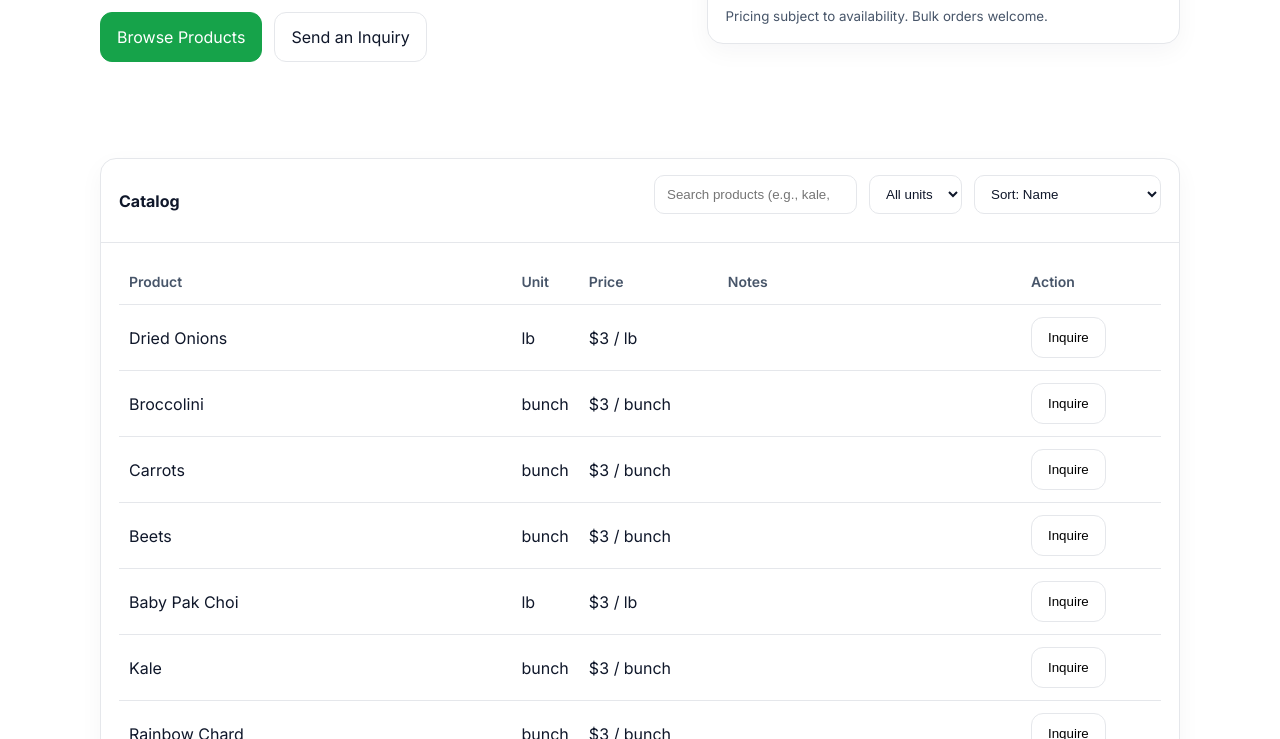
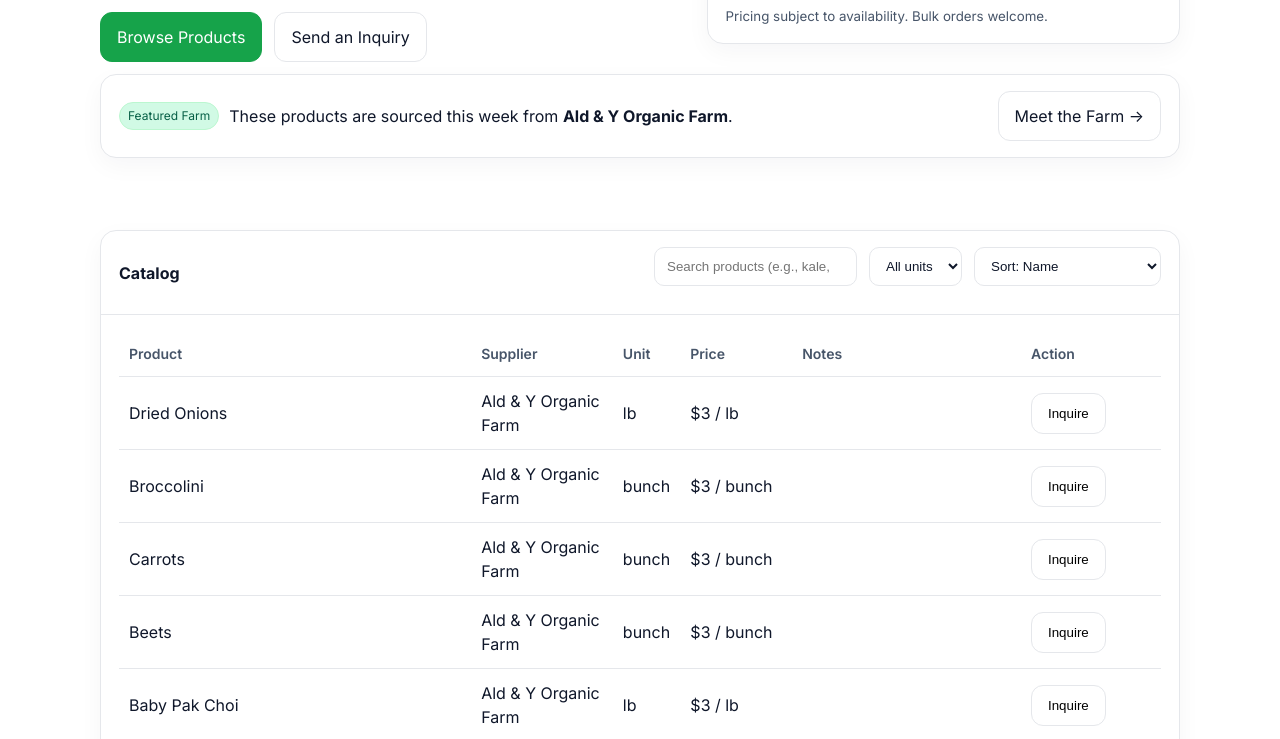
Before and after one commit to shukamarketplace-lgtm/shuka, a plain HTML site: page index.html in a window 1280 px wide. Shown: the part 317-1056 px from the top of the page. Drawn offline with Linux system fonts and the light colour scheme.

Commit message:
Update index.html

```diff
--- a/index.html
+++ b/index.html
@@ -5,29 +5,15 @@
   <meta name="viewport" content="width=device-width, initial-scale=1.0" />
   <title>Shuka — Modern Local Food Marketplace</title>
   <meta name="description" content="Shuka — a modern marketplace connecting local farms to kitchens and small businesses." />
-  <!-- Fonts: Inter for UI, DM Serif Display for wordmark -->
   <link href="https://fonts.googleapis.com/css2?family=DM+Serif+Display:ital@0;1&family=Inter:wght@400;600;700&display=swap" rel="stylesheet" />
   <style>
     :root{
-      /* Light, FAIRE-like theme with green accent */
-      --bg:#ffffff;
-      --surface:#ffffff;
-      --card:#ffffff;
-      --border:#e5e7eb; /* slate-200 */
-      --muted:#64748b;  /* slate-500 */
-      --text:#0f172a;   /* slate-900 */
-      --accent:#16a34a; /* green-600 */
-      --accent-weak:#d1fae5; /* green-50 */
+      --bg:#ffffff; --surface:#ffffff; --card:#ffffff; --border:#e5e7eb;
+      --muted:#64748b; --text:#0f172a; --accent:#16a34a; --accent-weak:#d1fae5;
     }
     *{box-sizing:border-box}
     html,body{height:100%}
-    body{
-      margin:0;
-      font-family: Inter, ui-sans-serif, system-ui, -apple-system, Segoe UI, Roboto, Helvetica Neue, Arial;
-      color:var(--text);
-      background:var(--bg);
-      line-height:1.5;
-    }
+    body{margin:0;font-family:Inter,ui-sans-serif,system-ui,-apple-system,Segoe UI,Roboto,Helvetica Neue,Arial;color:var(--text);background:var(--bg);line-height:1.5}
     a{color:inherit;text-decoration:none}
     .container{max-width:1120px;margin:0 auto;padding:0 20px}
 
@@ -36,7 +22,7 @@
     .nav-inner{display:flex;align-items:center;justify-content:space-between;padding:14px 0}
     .brand{display:flex;align-items:center;gap:12px}
     .wordmark{display:inline-flex;flex-direction:column;align-items:flex-start;line-height:1}
-    .wordmark span{font-family:"DM Serif Display", serif; font-size:22px; letter-spacing:1px; font-weight:400}
+    .wordmark span{font-family:"DM Serif Display",serif;font-size:22px;letter-spacing:1px}
     .wordmark i{display:block;height:3px;width:58px;background:var(--accent);border-radius:2px;margin-top:6px}
     .nav-links{display:flex;gap:18px}
     .nav-links a{color:#111827;font-weight:600}
@@ -44,14 +30,14 @@
     .cta{background:var(--accent);color:#ffffff;padding:10px 14px;border-radius:10px;font-weight:700}
 
     /* Hero */
-    .hero{padding:72px 0 40px}
+    .hero{padding:72px 0 16px}
     .hero-grid{display:grid;grid-template-columns:1.1fr .9fr;gap:28px;align-items:center}
     .kicker{display:inline-flex;gap:8px;align-items:center;color:var(--muted);font-size:14px;margin-bottom:12px}
     .kicker .dot{width:6px;height:6px;border-radius:999px;background:var(--accent)}
-    .hero h2{font-family:"DM Serif Display", serif; font-size:56px;line-height:1.05;margin:0 0 12px}
+    .hero h2{font-family:"DM Serif Display",serif;font-size:56px;line-height:1.05;margin:0 0 12px}
     .hero p{color:#334155;font-size:18px;margin:0 0 22px;max-width:46ch}
     .hero-cta{display:flex;gap:12px;flex-wrap:wrap}
-    .btn{display:inline-flex;align-items:center;gap:10px;padding:12px 16px;border-radius:12px;border:1px solid var(--border);background:#ffffff}
+    .btn{display:inline-flex;align-items:center;gap:10px;padding:12px 16px;border-radius:12px;border:1px solid var(--border);background:#ffffff;cursor:pointer}
     .btn.primary{background:var(--accent);color:#ffffff;border-color:var(--accent)}
     .btn:hover{transform:translateY(-1px)}
 
@@ -87,11 +73,7 @@
   <nav class="nav">
     <div class="container nav-inner">
       <div class="brand">
-        <!-- Wordmark logo: FAIRE-style serif with green underline -->
-        <div class="wordmark" aria-label="Shuka">
-          <span>SHUKA</span>
-          <i></i>
-        </div>
+        <div class="wordmark" aria-label="Shuka"><span>SHUKA</span><i></i></div>
       </div>
       <div class="nav-links">
         <a href="#products">Products</a>
@@ -125,6 +107,17 @@
         </div>
       </div>
     </div>
+
+    <!-- Featured Farm banner -->
+    <div class="container" style="margin-top:12px">
+      <div class="card">
+        <div class="card-body" style="display:flex;flex-wrap:wrap;align-items:center;gap:10px">
+          <span class="tag">Featured Farm</span>
+          <div>These products are sourced this week from <strong>Ald & Y Organic Farm</strong>.</div>
+          <a href="farm.html" class="btn" style="margin-left:auto">Meet the Farm →</a>
+        </div>
+      </div>
+    </div>
   </header>
 
   <!-- PRODUCTS -->
@@ -154,6 +147,7 @@
               <thead>
                 <tr>
                   <th>Product</th>
+                  <th>Supplier</th>
                   <th>Unit</th>
                   <th>Price</th>
                   <th>Notes</th>
@@ -212,24 +206,23 @@
   </footer>
 
   <script>
-    // Inbox for inquiries
     const SHUKA_EMAIL = 'shukamarketplace.com@gmail.com';
 
-    // Client catalog
+    // Products with supplier links
     const PRODUCTS = [
-      { name: 'Dried Onions', unit: 'lb', price: 3, notes: '' },
-      { name: 'Broccolini', unit: 'bunch', price: 3, notes: '' },
-      { name: 'Carrots', unit: 'bunch', price: 3, notes: '' },
-      { name: 'Beets', unit: 'bunch', price: 3, notes: '' },
-      { name: 'Baby Pak Choi', unit: 'lb', price: 3, notes: '' },
-      { name: 'Kale', unit: 'bunch', price: 3, notes: '' },
-      { name: 'Rainbow Chard', unit: 'bunch', price: 3, notes: '' },
-      { name: 'Bell Peppers', unit: 'bunch', price: 3, notes: '' },
-      { name: 'Cilantro', unit: 'bunch', price: 2, notes: '' },
-      { name: 'Parsley', unit: 'bunch', price: 2, notes: '' },
-      { name: 'Dill', unit: 'bunch', price: 2, notes: '' },
-      { name: 'Zucchini', unit: 'lb', price: 2, notes: '' },
-      { name: 'Mixed Berries (Strawberry/Raspberry/Blackberry)', unit: 'case', price: 35, notes: 'Variety dependent, $35–$40 per case' },
+      { name: 'Dried Onions', unit: 'lb', price: 3, notes: '', supplier: { name: 'Ald & Y Organic Farm', url: 'farm.html' } },
+      { name: 'Broccolini', unit: 'bunch', price: 3, notes: '', supplier: { name: 'Ald & Y Organic Farm', url: 'farm.html' } },
+      { name: 'Carrots', unit: 'bunch', price: 3, notes: '', supplier: { name: 'Ald & Y Organic Farm', url: 'farm.html' } },
+      { name: 'Beets', unit: 'bunch', price: 3, notes: '', supplier: { name: 'Ald & Y Organic Farm', url: 'farm.html' } },
+      { name: 'Baby Pak Choi', unit: 'lb', price: 3, notes: '', supplier: { name: 'Ald & Y Organic Farm', url: 'farm.html' } },
+      { name: 'Kale', unit: 'bunch', price: 3, notes: '', supplier: { name: 'Ald & Y Organic Farm', url: 'farm.html' } },
+      { name: 'Rainbow Chard', unit: 'bunch', price: 3, notes: '', supplier: { name: 'Ald & Y Organic Farm', url: 'farm.html' } },
+      { name: 'Bell Peppers', unit: 'bunch', price: 3, notes: '', supplier: { name: 'Ald & Y Organic Farm', url: 'farm.html' } },
+      { name: 'Cilantro', unit: 'bunch', price: 2, notes: '', supplier: { name: 'Ald & Y Organic Farm', url: 'farm.html' } },
+      { name: 'Parsley', unit: 'bunch', price: 2, notes: '', supplier: { name: 'Ald & Y Organic Farm', url: 'farm.html' } },
+      { name: 'Dill', unit: 'bunch', price: 2, notes: '', supplier: { name: 'Ald & Y Organic Farm', url: 'farm.html' } },
+      { name: 'Zucchini', unit: 'lb', price: 2, notes: '', supplier: { name: 'Ald & Y Organic Farm', url: 'farm.html' } },
+      { name: 'Mixed Berries (Strawberry/Raspberry/Blackberry)', unit: 'case', price: 35, notes: 'Variety dependent, $35–$40 per case', supplier: { name: 'Ald & Y Organic Farm', url: 'farm.html' } },
     ];
 
     const tbody = document.querySelector('#table tbody');
@@ -241,15 +234,14 @@
       tbody.innerHTML = '';
       rows.forEach(item => {
         const tr = document.createElement('tr');
-        const priceLabel = item.unit === 'case' && item.notes.includes('40') ? `$${item.price}–$40 / ${item.unit}` : `$${item.price} / ${item.unit}`;
+        const priceLabel = item.unit === 'case' && (item.notes||'').includes('40') ? `$${item.price}–$40 / ${item.unit}` : `$${item.price} / ${item.unit}`;
         tr.innerHTML = `
           <td>${item.name}</td>
+          <td>${item.supplier ? `<a href='${item.supplier.url}'>${item.supplier.name}</a>` : ''}</td>
           <td>${item.unit}</td>
           <td class="price">${priceLabel}</td>
           <td>${item.notes||''}</td>
-          <td>
-            <button class="btn" onclick="mailto('${item.name}')">Inquire</button>
-          </td>
+          <td><button class="btn" onclick="mailto('${item.name}')">Inquire</button></td>
         `;
         tbody.appendChild(tr);
       })
@@ -283,7 +275,7 @@
     document.getElementById('year').textContent = new Date().getFullYear();
 
     // Inquiry form -> mailto compose
-    document.getElementById('inquiryForm').addEventListener('submit', (e)=>{
+    document.getElementById('inquiryForm')?.addEventListener('submit', (e)=>{
       e.preventDefault();
       const data = Object.fromEntries(new FormData(e.target).entries());
       const subject = encodeURIComponent('New buyer inquiry');
```
